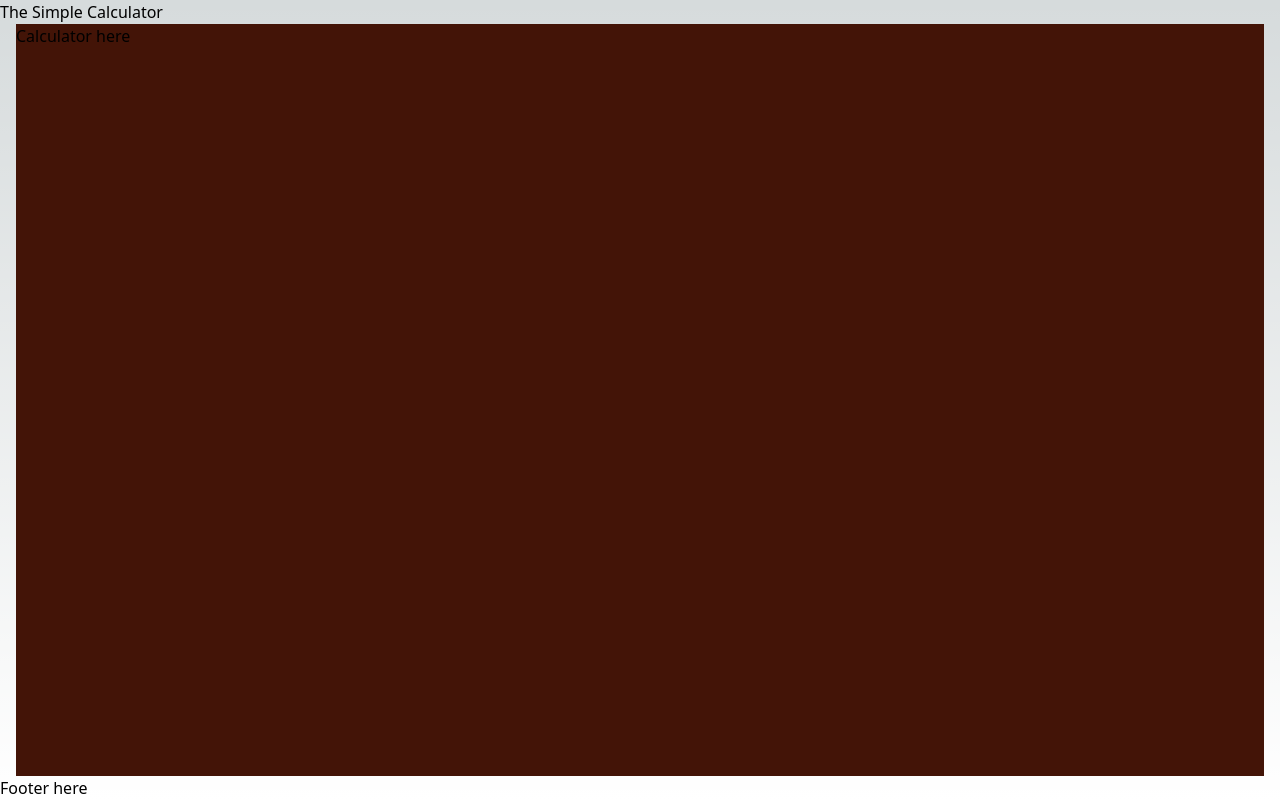
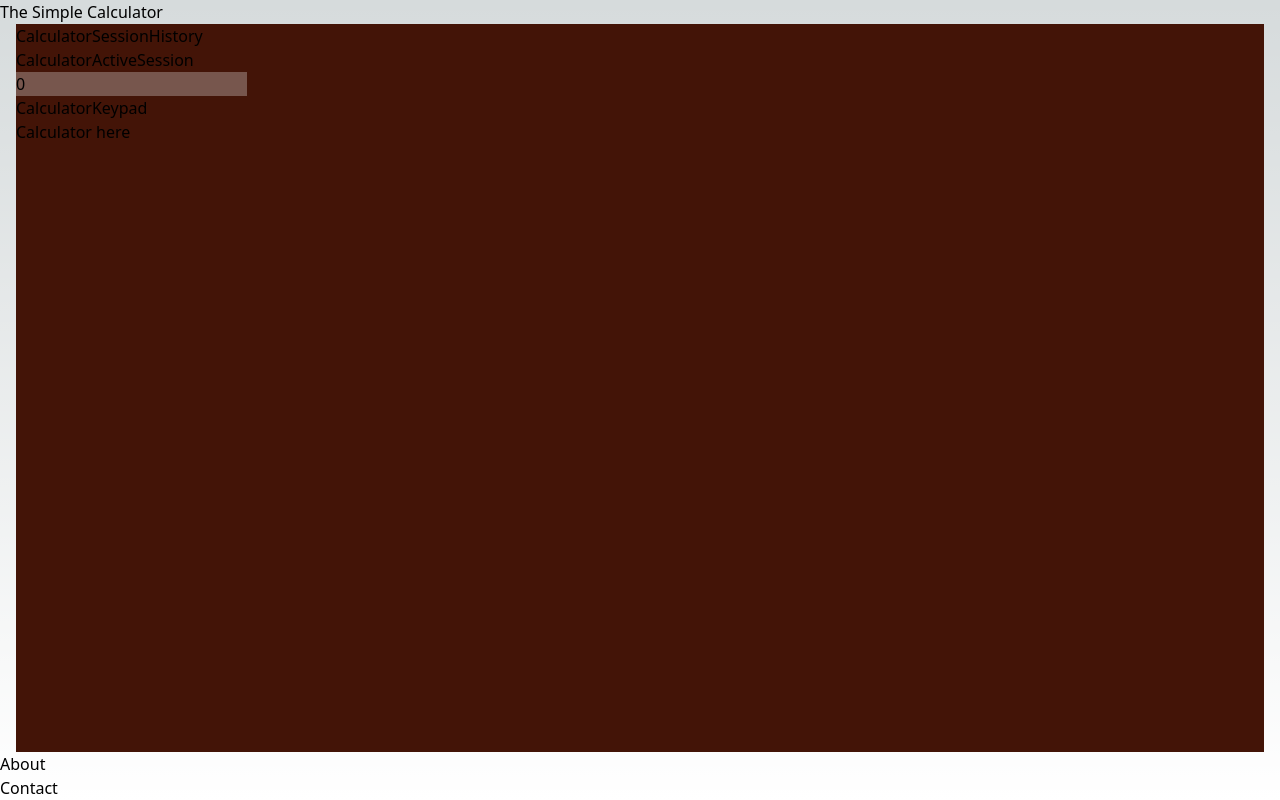
Before and after one commit to rifqimfahmi/the-simple-calculator, a Next.js app: page / in a window 1280 px wide. Built offline with nearby package versions, Linux system fonts and the light colour scheme.

Commit message:
create calc parts

```diff
--- a/components/Footer.tsx
+++ b/components/Footer.tsx
@@ -1,7 +1,10 @@
 const Footer = () => {
   return (
     <>
-      <footer>Footer here</footer>
+      <footer>
+        <p>About</p>
+        <p>Contact</p>
+      </footer>
     </>
   );
 };
--- a/components/calculator/Calculator.tsx
+++ b/components/calculator/Calculator.tsx
@@ -1,6 +1,15 @@
+import CalculatorActiveSession from "./parts/CalculatorActiveSession";
+import CalculatorDisplay from "./parts/CalculatorDisplay";
+import CalculatorKeypad from "./parts/CalculatorKeypad";
+import CalculatorSessionHistory from "./parts/CalculatorSessionHistory";
+
 const Calculator = () => {
   return (
     <>
+      <CalculatorSessionHistory />
+      <CalculatorActiveSession />
+      <CalculatorDisplay />
+      <CalculatorKeypad />
       <p>Calculator here</p>
     </>
   );
--- /dev/null
+++ b/components/calculator/parts/CalculatorActiveSession.tsx
@@ -0,0 +1,9 @@
+const CalculatorActiveSession = () => {
+  return (
+    <>
+      <div>CalculatorActiveSession</div>
+    </>
+  );
+};
+
+export default CalculatorActiveSession;
--- /dev/null
+++ b/components/calculator/parts/CalculatorDisplay.tsx
@@ -0,0 +1,9 @@
+const CalculatorDisplay = () => {
+  return (
+    <div className="flex">
+      <input className="h-64 flex-grow" value={0} disabled/>
+    </div>
+  );
+};
+
+export default CalculatorDisplay;
--- /dev/null
+++ b/components/calculator/parts/CalculatorKeypad.tsx
@@ -0,0 +1,9 @@
+const CalculatorKeypad = () => {
+  return (
+    <>
+      <div>CalculatorKeypad</div>
+    </>
+  );
+};
+
+export default CalculatorKeypad;
--- /dev/null
+++ b/components/calculator/parts/CalculatorSessionHistory.tsx
@@ -0,0 +1,9 @@
+const CalculatorSessionHistory = () => {
+  return (
+    <>
+      <div>CalculatorSessionHistory</div>
+    </>
+  );
+};
+
+export default CalculatorSessionHistory;
--- a/package.json
+++ b/package.json
@@ -12,7 +12,7 @@
     "@types/node": "18.15.11",
     "@types/react": "18.0.33",
     "@types/react-dom": "18.0.11",
-    "antd": "^5.4.0",
+    "antd": "^5.4.2",
     "autoprefixer": "10.4.14",
     "eslint": "8.38.0",
     "eslint-config-next": "13.3.0",
```
Also changed, not shown: 1 other file (tests, documents, lock files or other folders).
